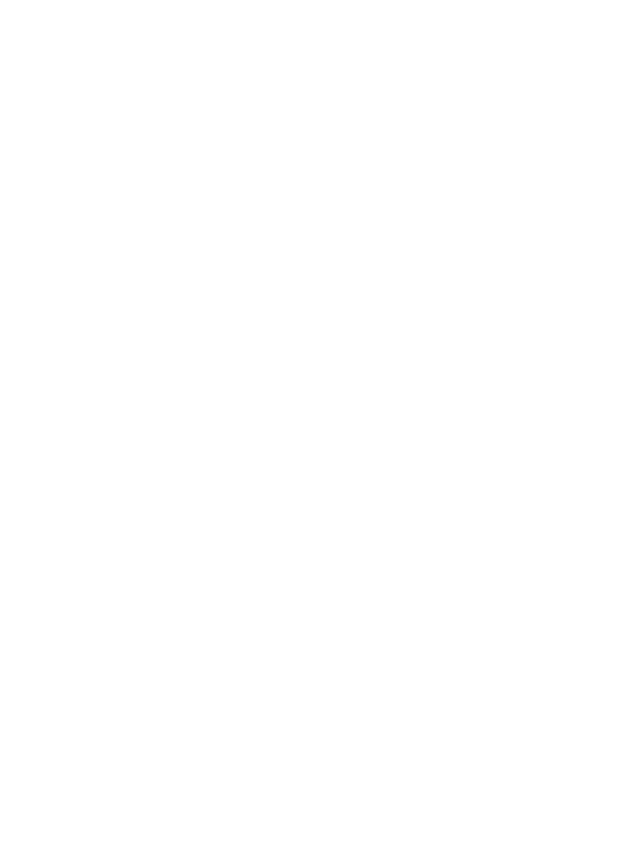
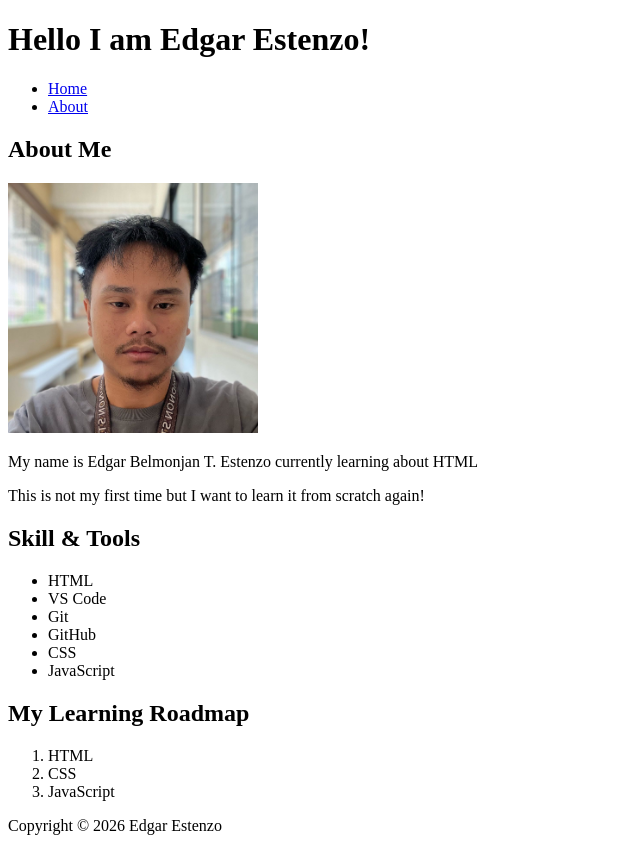
Before and after one commit to donggardo1011/personal-blog, a plain HTML site: page about.html in a window 1280 px wide. Shown: the whole page, without its empty margins (0-640 px from the left). Before the commit the page ends 800 px from the top, so only its background shows below. Drawn offline with Linux system fonts and the light colour scheme.

Commit message:
Complete Phase 5: Build about page with lists and profile photo

```diff
--- a/about.html
+++ b/about.html
@@ -5,7 +5,52 @@
         <meta name="viewport" content="width=device-width, initial-scale=1.0">
         <title>ABOUT PAGE</title>
     </head>
+
     <body>
 
+        <header>
+            <h1>Hello I am Edgar Estenzo!</h1>
+                <nav>
+                    <ul>
+                        <li><a href="index.html">Home</a></li>
+                        <li><a href="about.html">About</a></li>
+                    </ul>
+                </nav>
+        </header>
+
+
+            <main>
+                <section>
+                    <h2>About Me</h2>
+                    <img src="media/profile.jpg" alt="portrait photo of Edgar Estenzo" width="250">
+                    <p>My name is Edgar Belmonjan T. Estenzo currently learning about HTML</p>
+                    <p>This is not my first time but I want to learn it from scratch again!</p>
+                </section>
+
+                <section>
+                    <h2>Skill & Tools</h2>
+                    <ul>
+                        <li>HTML</li>
+                        <li>VS Code</li>
+                        <li>Git</li>
+                        <li>GitHub</li>
+                        <li>CSS</li> <!--Not Yet but will learn along the road-->
+                        <li>JavaScript</li> <!--Not Yet but will learn along the road-->
+                    </ul>
+                </section>
+
+
+                <section>
+                    <h2>My Learning Roadmap</h2>
+                        <ol>
+                            <li>HTML</li>
+                            <li>CSS</li>
+                            <li>JavaScript</li>
+                        </ol>
+                </section>
+
+            </main>
+
+        <footer><p>Copyright &copy; 2026 Edgar Estenzo</p></footer>
     </body>
 </html>
```
Lines whose indentation alone changed are shown as unchanged.
